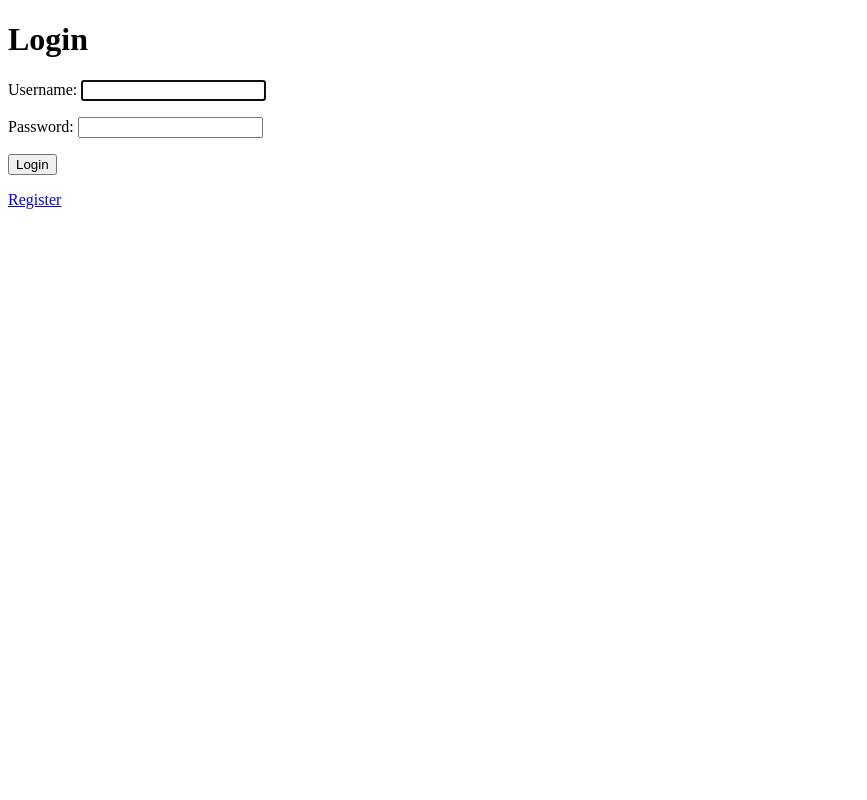
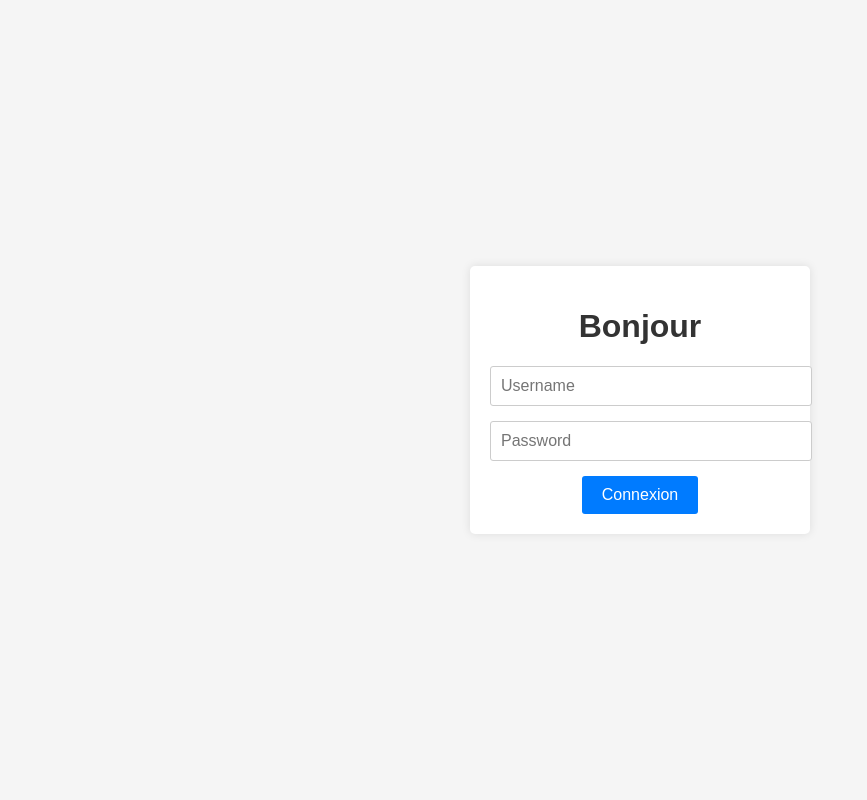
Before and after one commit to Farouk-aboualam/AvioAuto, a Django app: page / in a window 1280 px wide. Shown: the whole page, without its empty margins (0-867 px from the left). Run offline with Django 4.2, Linux system fonts and the light colour scheme.

Commit message:
login template

```diff
--- a/AvioAuto/settings.py
+++ b/AvioAuto/settings.py
@@ -25,6 +25,8 @@ INSTALLED_APPS = [
     'django.contrib.sessions',
     'django.contrib.messages',
     'django.contrib.staticfiles',
+
+    'widget_tweaks',
 
     'home',
     'invoices',
--- a/home/templates/registration/login.html
+++ b/home/templates/registration/login.html
@@ -1,15 +1,88 @@
 <!DOCTYPE html>
-<html>
+<html lang="en">
 <head>
-    <title>Login</title>
+    <meta charset="UTF-8">
+    <meta name="viewport" content="width=device-width, initial-scale=1.0">
+    <title>Avio Auto</title>
+    <style>
+        body {
+            font-family: Arial, sans-serif;
+            background-color: #f5f5f5;
+            margin: 0;
+            padding: 0;
+            display: flex;
+            justify-content: center;
+            align-items: center;
+            height: 100vh;
+        }
+
+        .login-container {
+            background-color: #fff;
+            border-radius: 5px;
+            box-shadow: 0 0 10px rgba(0, 0, 0, 0.1);
+            padding: 20px;
+            text-align: center;
+            width: 300px;
+        }
+
+        h1 {
+            color: #333;
+        }
+
+        form {
+            margin-top: 20px;
+        }
+
+        input[type="text"], input[type="password"] {
+            width: 100%;
+            padding: 10px;
+            margin-bottom: 15px;
+            border: 1px solid #ccc;
+            border-radius: 3px;
+            font-size: 16px;
+        }
+
+        button[type="submit"] {
+            background-color: #007BFF;
+            color: #fff;
+            border: none;
+            border-radius: 3px;
+            padding: 10px 20px;
+            font-size: 16px;
+            cursor: pointer;
+        }
+
+        button[type="submit"]:hover {
+            background-color: #0056b3;
+        }
+
+        p {
+            margin-top: 10px;
+        }
+
+        a {
+            color: #007BFF;
+            text-decoration: none;
+        }
+
+        a:hover {
+            text-decoration: underline;
+        }
+    </style>
 </head>
 <body>
-    <h1>Login</h1>
-    <form method="post">
-        {% csrf_token %}
-        {{ form.as_p }}
-        <button type="submit">Login</button>
-    </form>
-    <p><a href="{% url 'register' %}">Register</a></p>
+    <div class="login-container">
+        <h1>Bonjour</h1>
+        <form method="post">
+            {% csrf_token %}
+            <input type="text" placeholder="Username" name="username" required>
+            <input type="password" placeholder="Password" name="password" required>
+            <button type="submit">Connexion</button>
+        </form>
+
+        {% if form.errors %}
+            <p style="color: red;">Invalid username or password. Please try again.</p>
+        {% endif %}
+    </div>
 </body>
 </html>
--- a/home/urls.py
+++ b/home/urls.py
@@ -3,5 +3,4 @@ from . import views
 
 urlpatterns = [
     path('', views.home, name='home'),
-    path('register/', views.register, name='register'),
 ]
```
Also changed, not shown: home/views.py (+2 -5 lines), db.sqlite3, 2 other files.
